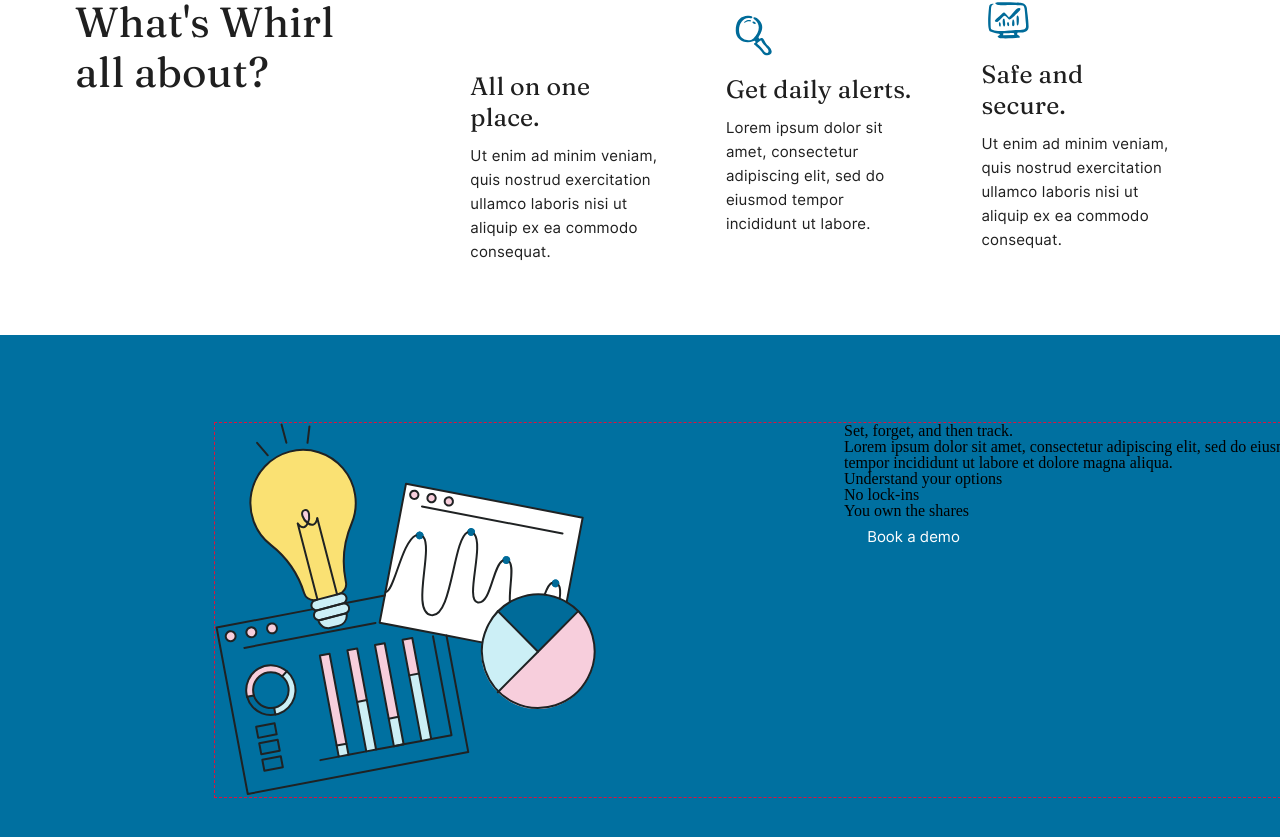
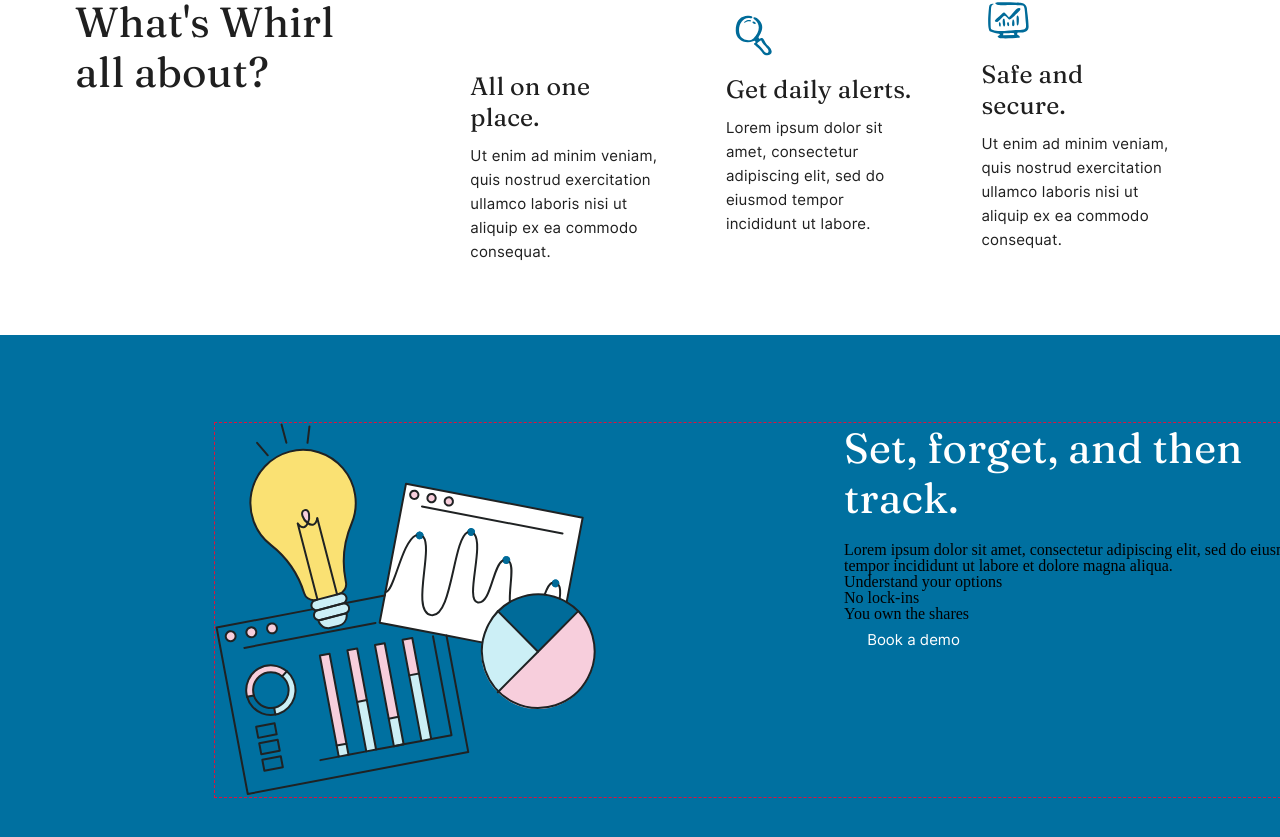
Before and after one commit to mash9000/whirl-learn-project, a React (Vite) app: page / in a window 1280 px wide. Shown: the part 2172-3009 px from the top of the page. Built offline with nearby package versions, Linux system fonts and the light colour scheme.

Commit message:
style: оформил заголовок

```diff
--- a/src/styles/wrapper-2/__heading/wrapper-2__heading.scss
+++ b/src/styles/wrapper-2/__heading/wrapper-2__heading.scss
@@ -1,3 +1,10 @@
+@use '../../generator-fonts' as gf;
+
 .wrapper-2__heading {
-
+  display: inline-block;
+  width: 403px;
+  @include gf.generator-fonts('heading');
+  line-height: 50.4px;
+  color: #fff;
+  margin-bottom: 18px;
 }
```
